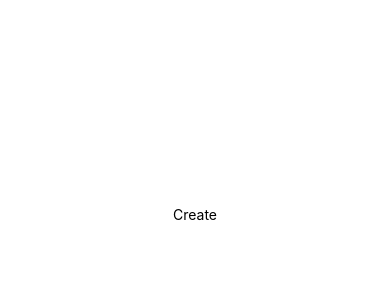
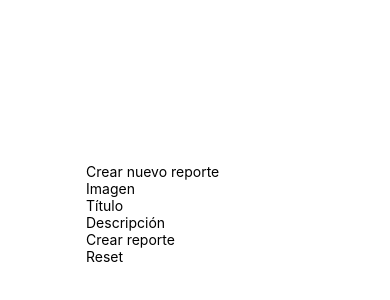
Before and after one commit to iJesusApm/reportapp, a React Native app: screen /CREATE in a window 390 px wide. Shown: the part 208-508 px from the top of the page. Built offline with nearby package versions, Linux system fonts and the light colour scheme.

Commit message:
feat: add create component, change logic to handle values in localstorage

```diff
--- a/src/components/CreateReport.tsx
+++ b/src/components/CreateReport.tsx
@@ -1,21 +1,60 @@
-import React from 'react'
-import {View, Text, StyleSheet} from 'react-native'
+import React, {useState} from 'react'
+import {View, Text, TextInput, TouchableOpacity, Alert} from 'react-native'
+import AsyncStorage from '@react-native-async-storage/async-storage'
 
-const CreateReport = () => {
+const CreateReport = (): JSX.Element => {
+  const [image, setImage] = useState('')
+  const [title, setTitle] = useState('')
+  const [description, setDescription] = useState('')
+
+  const handleCreateReport = async () => {
+    const report = {
+      id: Date.now(),
+      image,
+      title,
+      description,
+    }
+
+    try {
+      const storedReportList = await AsyncStorage.getItem('reportList')
+      let updatedReportList: Array<object> = []
+      if (storedReportList !== null) {
+        updatedReportList = JSON.parse(storedReportList)
+      }
+      updatedReportList.push(report)
+      await AsyncStorage.setItem('reportList', JSON.stringify(updatedReportList))
+
+      // Limpiar los campos después de guardar el reporte
+      setImage('')
+      setTitle('')
+      setDescription('')
+      Alert.alert('Éxito', 'Reporte guardado exitosamente')
+    } catch (error) {
+      console.log('Error al guardar el reporte:', error)
+      Alert.alert('Error', 'Error al guardar el reporte')
+    }
+  }
+
+  const handleReset = () => {
+    setImage('')
+    setTitle('')
+    setDescription('')
+  }
+
   return (
-    <View style={styles.container}>
-      <Text>CreateReport Component</Text>
+    <View>
+      <Text>Crear nuevo reporte</Text>
+      <TextInput placeholder="Imagen" value={image} onChangeText={setImage} />
+      <TextInput placeholder="Título" value={title} onChangeText={setTitle} />
+      <TextInput placeholder="Descripción" value={description} onChangeText={setDescription} />
+      <TouchableOpacity onPress={handleCreateReport}>
+        <Text>Crear reporte</Text>
+      </TouchableOpacity>
+      <TouchableOpacity onPress={handleReset}>
+        <Text>Reset</Text>
+      </TouchableOpacity>
     </View>
   )
 }
 
-const styles = StyleSheet.create({
-  container: {
-    flex: 1,
-    backgroundColor: '#FFF',
-    alignItems: 'center',
-    justifyContent: 'center',
-  },
-})
-
 export default CreateReport
--- a/src/screens/CreateReportScreen.tsx
+++ b/src/screens/CreateReportScreen.tsx
@@ -1,10 +1,11 @@
 import React from 'react'
-import {View, Text, StyleSheet} from 'react-native'
+import {View, StyleSheet} from 'react-native'
+import CreateReport from '../components/CreateReport'
 
-const Create = () => {
+const Create = (): JSX.Element => {
   return (
     <View style={styles.container}>
-      <Text>Create</Text>
+      <CreateReport />
     </View>
   )
 }
--- a/src/screens/HomeScreen.tsx
+++ b/src/screens/HomeScreen.tsx
@@ -2,7 +2,7 @@ import React from 'react'
 import {View, StyleSheet} from 'react-native'
 import ReportList from '../components/ReportList'
 
-const Home = () => {
+const Home = (): JSX.Element => {
   return (
     <View style={styles.container}>
       <ReportList />
```
